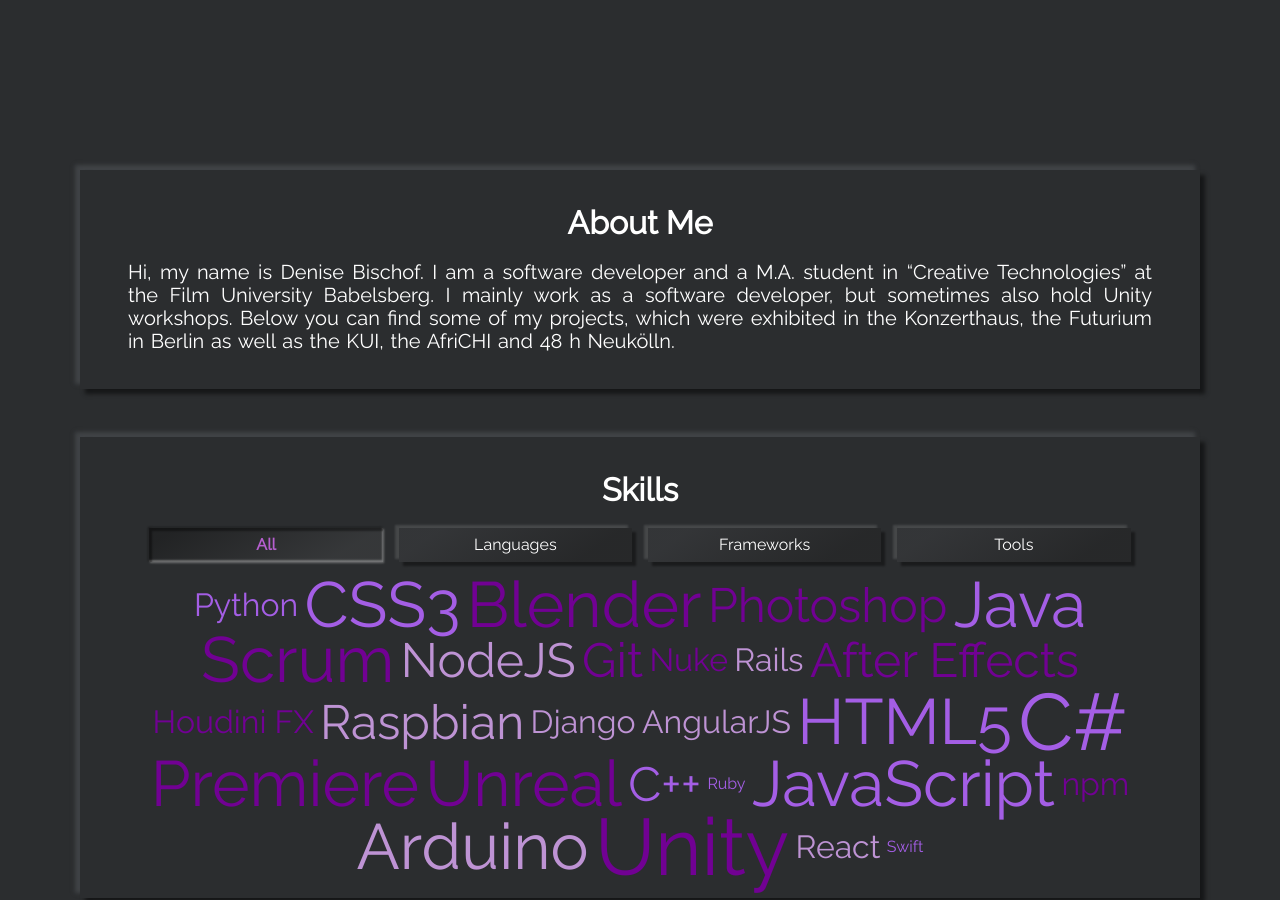
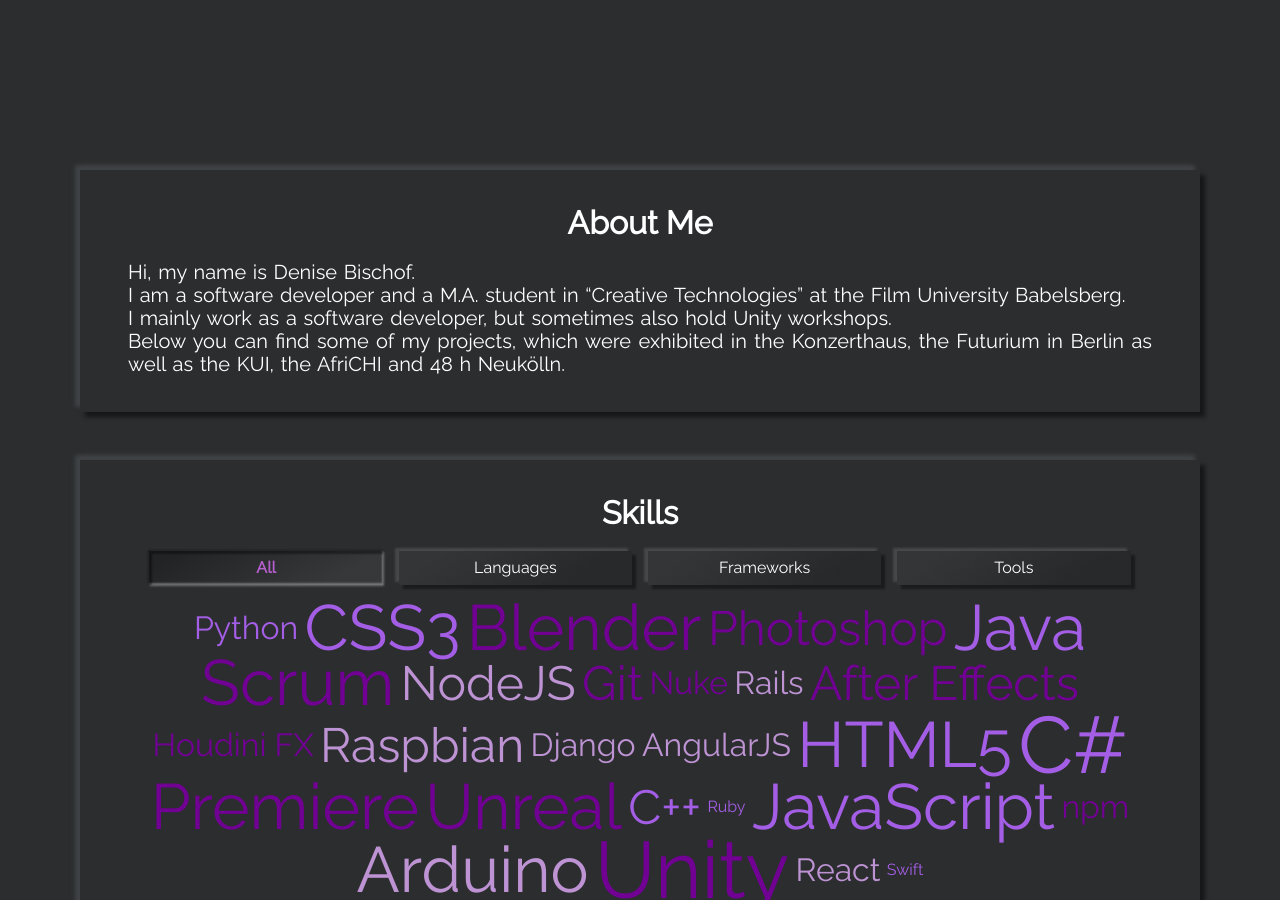
Before and after one commit to DeniseBischof/Portfolio, a Jekyll site: the page built from index.html, in a window 1280 px wide and 900 px high, scrolled down 890 px. Built offline with Jekyll 4.4.1, drawn with Linux system fonts in a browser that asks for light colours.

```diff
--- a/_config.yml
+++ b/_config.yml
@@ -34,7 +34,7 @@ show_aboutme_card: true
 # about_me_title: The will be displayed as the title in the About Me section
 about_me_title: About Me
 # about_me_description: This will be displayed under the title.
-about_me_description: Hi, my name is Denise Bischof. I am a software developer and a M.A. student in “Creative Technologies” at the Film University Babelsberg. I mainly work as a software developer, but sometimes also hold Unity workshops. Below you can find some of my projects, which were exhibited in the Konzerthaus, the Futurium in Berlin as well as the KUI, the AfriCHI and 48 h Neukölln.
+about_me_description: Hi, my name is Denise Bischof. <br>I am a software developer and a M.A. student in “Creative Technologies” at the Film University Babelsberg. <br>I mainly work as a software developer, but sometimes also hold Unity workshops. <br>Below you can find some of my projects, which were exhibited in the Konzerthaus, the Futurium in Berlin as well as the KUI, the AfriCHI and 48 h Neukölln.
 
 # SKILLS SECTION
 # show_skills_card:
```
